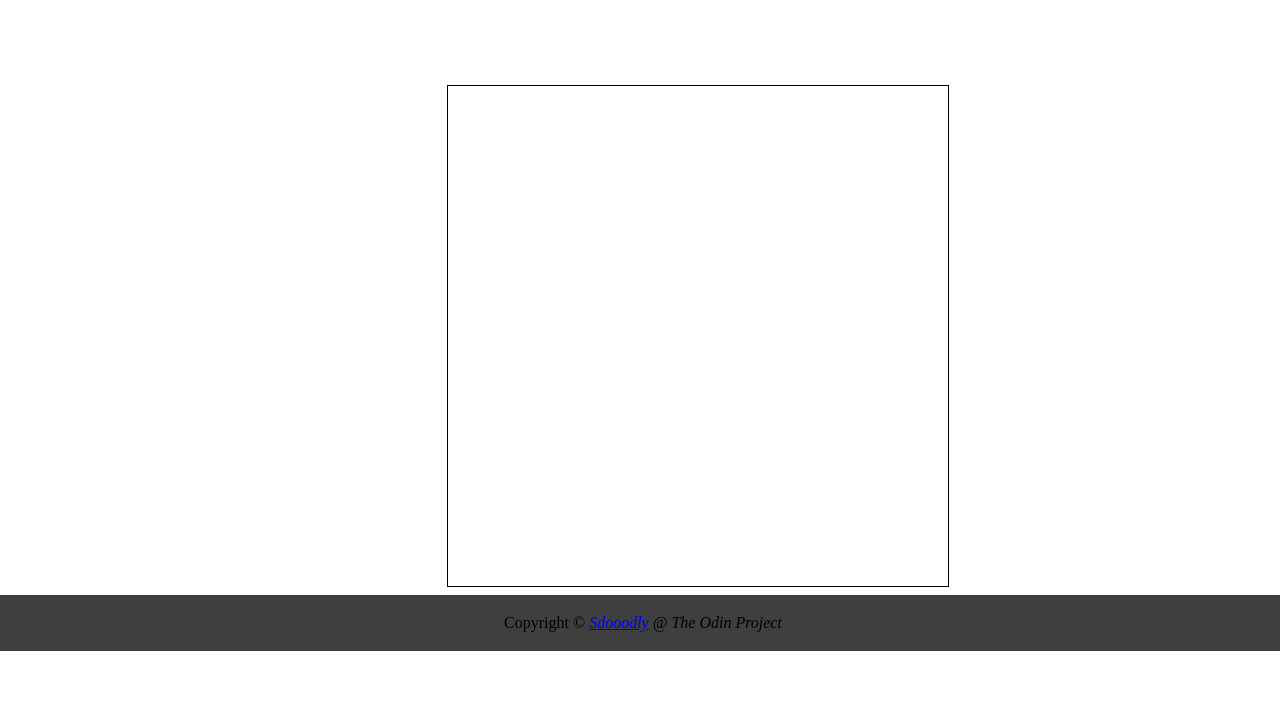
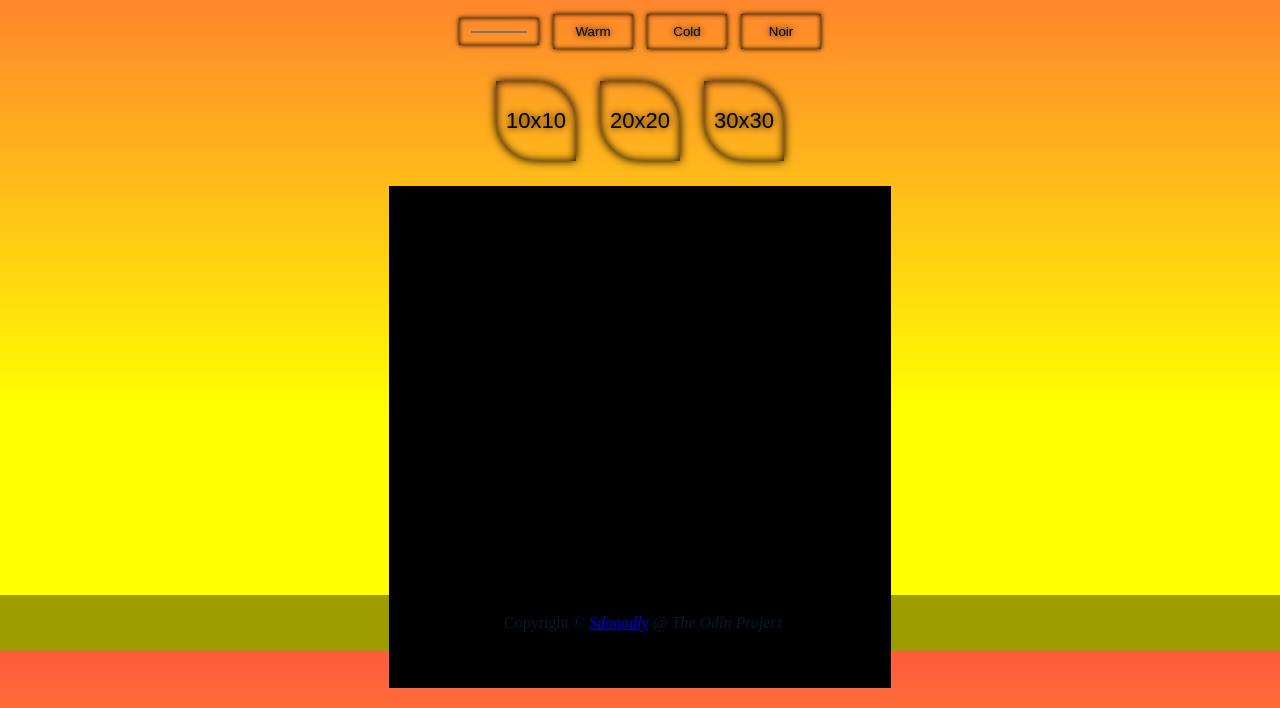
Before and after one commit to sdooodly/eas-clone, a plain HTML site: page index.html in a window 1280 px wide. Shown: the part 149-857 px from the top of the page. Before the commit the page ends 800 px from the top, so only its background shows below. Drawn offline with Linux system fonts and the light colour scheme.

Commit message:
HTMl & CSS

```diff
--- a/index.html
+++ b/index.html
@@ -24,9 +24,27 @@
     <div class="content">
         <h1><em><strong>ETCH-A-SKETCH</strong></em></h1>
         <div class="menu">
+
+
+                <div class="color-button">
+                <input type="color" id="color-picker" class="rectangle" />
+                  <button type="button" class="warm rectangle">Warm</button>
+                  <button type="button" class="cold rectangle">Cold</button>
+                  <button type="button" class="noir rectangle">Noir</button>
+                </div>
+                <div class="grid-buttons">
+                  <button type="button" class="grid-10 diamond">10x10</button>
+                  <button type="button" class="grid-20 diamond">20x20</button>
+                  <button type="button" class="grid-30 diamond">30x30</button>
+                </div>
+
+
         </div>
         <div class="container"></div>
     </div>
+
+
+
 
     <footer>
         <h13>Copyright &copy
@@ -34,7 +52,6 @@
                 @ The Odin Project</i>
         </h13>
     </footer>
-
     <script src="script.js"></script>
 </body>
 
--- a/styles.css
+++ b/styles.css
@@ -1,17 +1,15 @@
 body {
-    background-image: url("./bg.jpg");
-    background-size: cover;
-    background-position: center;
-    background-attachment: fixed;
+    background: linear-gradient(0deg, yellow 30%, #ff5a3d 100%);
     height: 100vh;
     margin:0;
+    color: rgb(7, 27, 43);
   }
 
-  .overlayContainer{
-    background: linear-gradient(0deg, #000000b3 30%, #000000 100%);
-    height: 100vh;
-  }
   .content {
+    display: flex;
+    flex-direction: column;
+    justify-content: center;
+    align-items: center;
     width: 100%;
     max-width: 800px;
     margin: 0 auto;
@@ -19,6 +17,41 @@ body {
     box-sizing: border-box;
     text-align: justify;
   }
+  .menu {
+    display: flex;
+    flex-direction: column;
+    justify-content: center;
+    align-items: center;
+  }
+  .color-button {
+    display: flex;
+    justify-content: center;
+    align-items: center;
+  }
+  .rectangle {
+    margin: 7px;
+    padding: 10px;
+    width: 80px;
+    background-color: transparent;
+    text-shadow: 0 0 7px #000000;
+    border: none;
+    box-shadow: 0 0 5px #000000, 0 0 5px #000000 inset;
+    transition: all .3s ease-in;
+  }
+  .diamond {
+    margin: 25px 10px;
+    padding: 27px 0;
+    width: 80px;
+    background-color: transparent;
+    font-size: 22px;
+    text-shadow: 0 0 7px #000000;
+    border: none;
+    border-radius: 0% 50% 0% 50%;
+    box-shadow: 0 0 10px #000000, 0 0 10px #000000 inset;
+    transition: all .3s ease-in;
+  }
+
+
 
   @media (min-width: 768px) {
     .content {
@@ -44,52 +77,20 @@ body {
     width: 500px;
     height: 500px;
     border: 1px solid black;
+    background-color: black;
   }
 
   .square {
     box-sizing: border-box;
-    border: 1px solid rgba(0, 0, 0, 0.861);
+    border: 1px solid yellow;
     background-color: var(--bg-color);
   }
 
 
-  /* New styles for buttons */
-  .menu {
-    display: flex;
-    justify-content: space-around;
-    margin-top: 20px;
-    margin: 50px;
-  }
-
-  .btn {
-    background-color: #4CAF50;
-    border: none;
-    color: white;
-    padding: 8px 16px;
-    text-align: center;
-    text-decoration: none;
-    display: inline-block;
-    font-size: 16px;
-    margin: 4px 2px;
-    cursor: pointer;
-  }
-
-  .btn-warm {
-    background-color: #FF5733;
-  }
-
-  .btn-cool {
-    background-color: #33BFFF;
-  }
-
-  .btn-noir {
-    background-color: #303030;
-  }
-
-
+  /* Header and footer pack begin */
   footer,
   header {
-    background-color: rgba(0, 0, 0, 0.752);
+    background-color: rgba(0, 0, 0, 0.383);
     width: 100%;
     height: 50px;
     display: flex;
@@ -139,3 +140,5 @@ body {
     background-image: url("https://ssl.gstatic.com/ui/v1/icons/mail/rfr/logo_gmail_lockup_dark_1x_r2.png");
     background-size: cover;
   }
+
+  /* Header and footer pack end */
```
